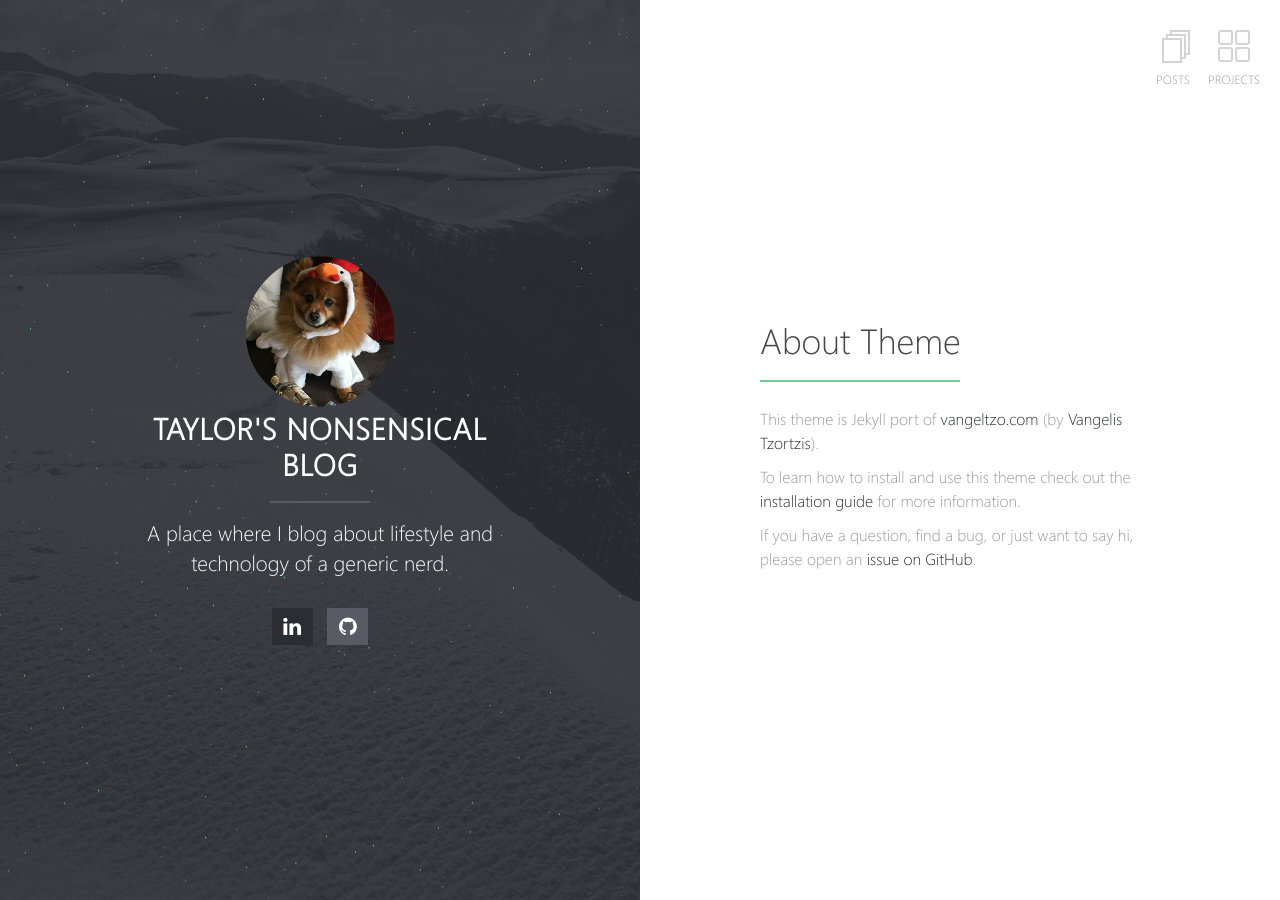
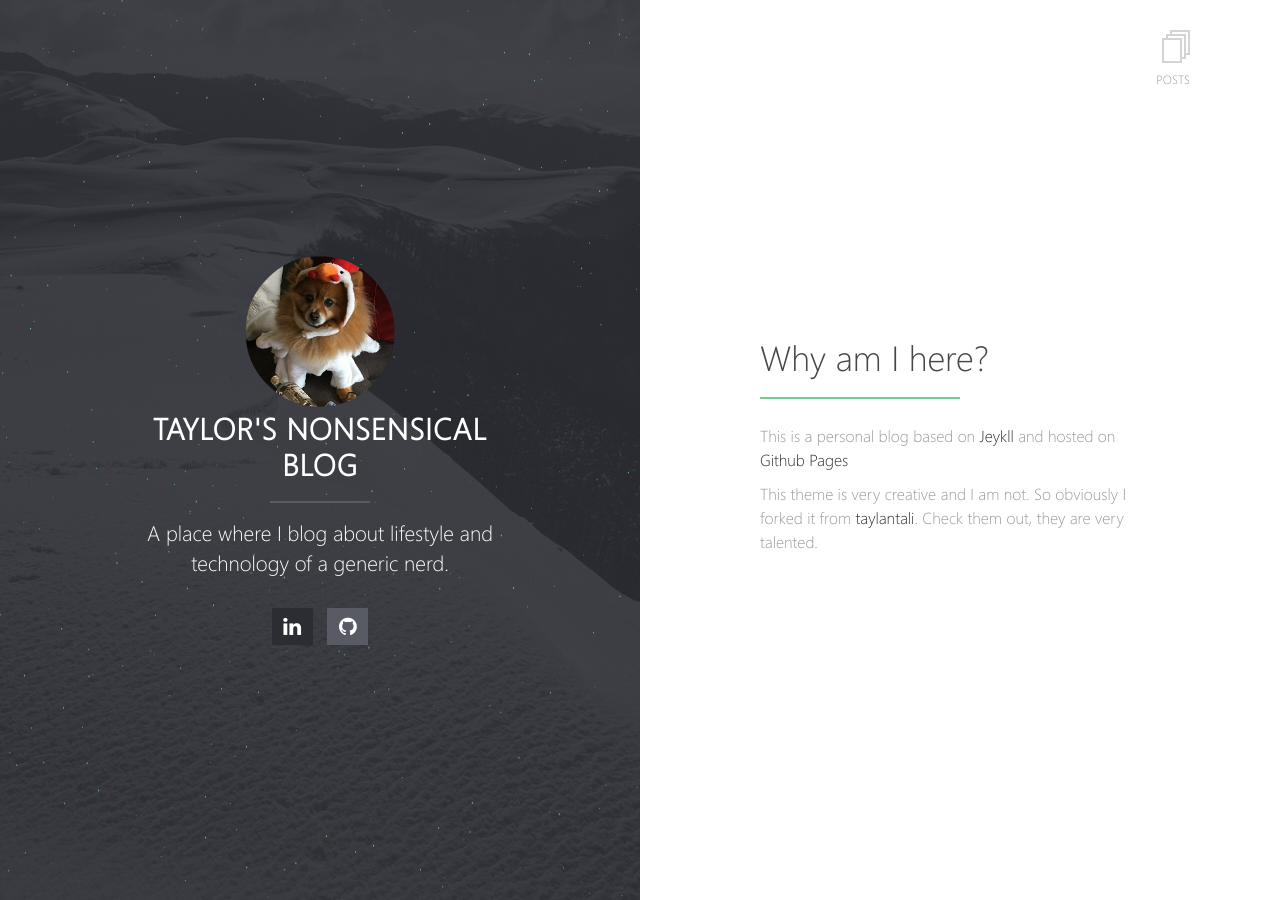
Before and after one commit to taylorsmcclure/taylorsmcclure.github.io, a Jekyll site: the page built from index.md, in a window 1280 px wide. Built offline with Jekyll 4.4.1, drawn with Linux system fonts in a browser that asks for light colours.

Commit message:
initial change of home page

```diff
--- a/_layouts/home.html
+++ b/_layouts/home.html
@@ -26,10 +26,10 @@ layout: compress
   <div class="block-right">
     <a href="{{ site.url }}/posts" title="posts" class="posts-menu-icon"></a>
     <span class="posts-link">POSTS</span>
-    <a title="project" class="projects-menu-icon">
+<!--    <a title="project" class="projects-menu-icon">
       <span></span>
     </a>
-    <span class="projects-link">PROJECTS</span>
+    <span class="projects-link">PROJECTS</span> -->
     <div class="content">
       <div class="about-info">
         {{ content }}
--- a/index.md
+++ b/index.md
@@ -1,10 +1,9 @@
 ---
 layout: home
 ---
-# About Theme
+# Why am I here?
 
-This theme is Jekyll port of [vangeltzo.com](http://vangeltzo.com/) (by [Vangelis Tzortzis](https://github.com/srekoble)).
+This is a personal blog based on [Jeykll](https://jekyllrb.com/docs/home/) and hosted on [Github Pages](https://pages.github.com/)
 
-To learn how to install and use this theme check out the [installation guide](http://taylantatli.me/Halve/halve-theme/) for more information.
 
-If you have a question, find a bug, or just want to say hi, please open an [issue on GitHub](https://github.com/TaylanTatli/Halve/issues/new).
+This theme is very creative and I am not. So obviously I forked it from [taylantali](http://taylantatli.me/Halve/halve-theme/). Check them out, they are very talented.
```
